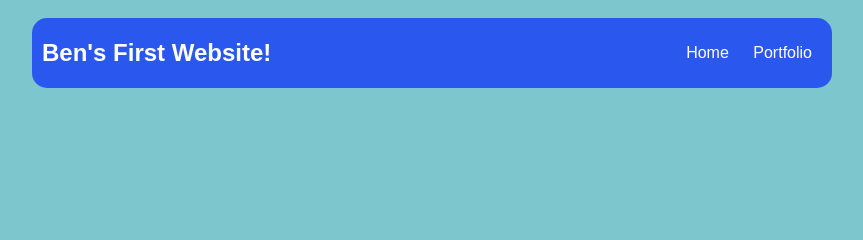
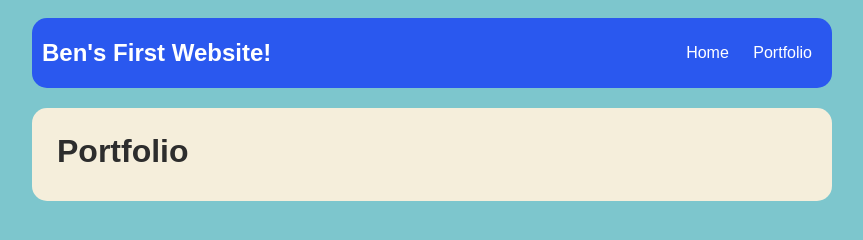
Before and after one commit to carlbenjaminlyon/carlbenjaminlyon.github.io, a plain HTML site: page portfolio.html in a window 1280 px wide. Shown: the whole page, without its empty margins (208-1071 px from the left). Drawn offline with nearby package versions, Linux system fonts and the light colour scheme; no server answers.

Commit message:
add portfolio.html file

```diff
--- a/portfolio.html
+++ b/portfolio.html
@@ -52,11 +52,15 @@
             main {
                 background: rgb(245, 238, 219);
                 display: flex;
+                border-radius:  15px;
+
             }
             .content {
                 flex: 1;
                 padding: 15px;
             }
+           /* portfolio styles */
+
              #portfolio {
                 list-style-type: none;
                 padding-left: 0;
@@ -67,6 +71,7 @@
                 padding: 10px;
                 border-radius: 10px;
                 margin-bottom: 10px;
+
             }
 
             #portfolio li:hover {
@@ -91,6 +96,19 @@
                 </li>
             </ul>
         </nav>
+        <main>
+            <div class="content">
+                <h1>Portfolio</h1>
+                <ul id="portfolio">
+                </ul>
+            </div>
+        </main>
       </div>
+      <script src="https://ajax.googleapis.com/ajax/libs/jquery/2.1.3/jquery.min.js">
+
+      </script>
+      <script id="portfolioScript">$(document).ready(function() {$.getJSON('projects/projects.json').then(function(data) { data.projects.forEach(function(project){ $('#portfolio').append('<li><a href="projects/' + project.name + '/">' + project.title + ' : ' + project.description + '</a></li>'); }); }); });
+      </script>
+
     </body>
 </html>
```
